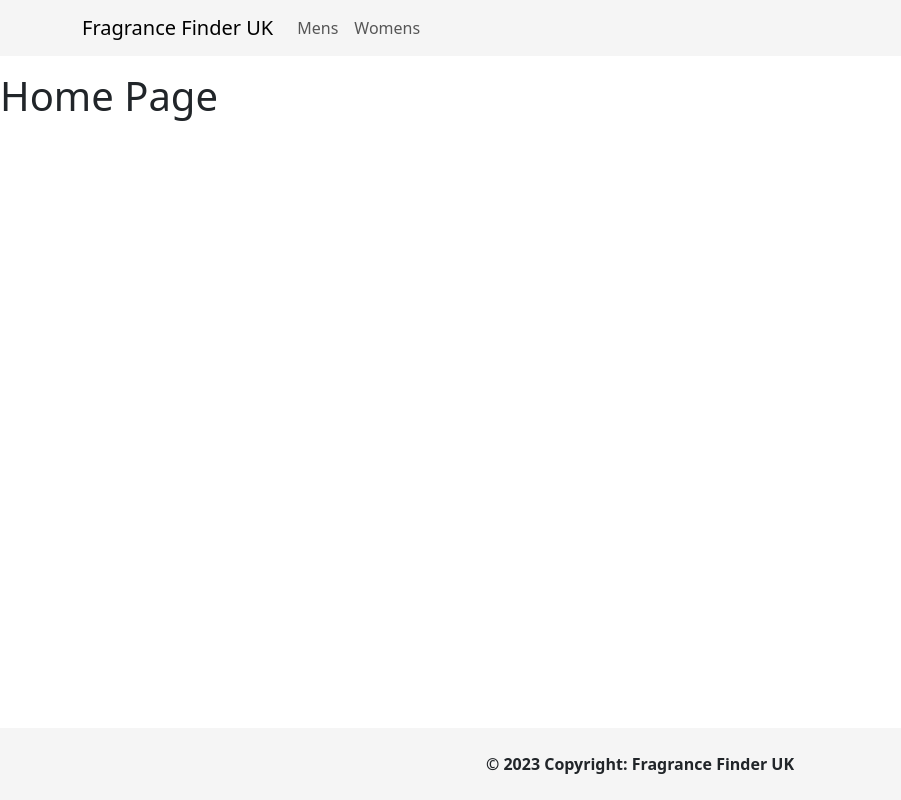
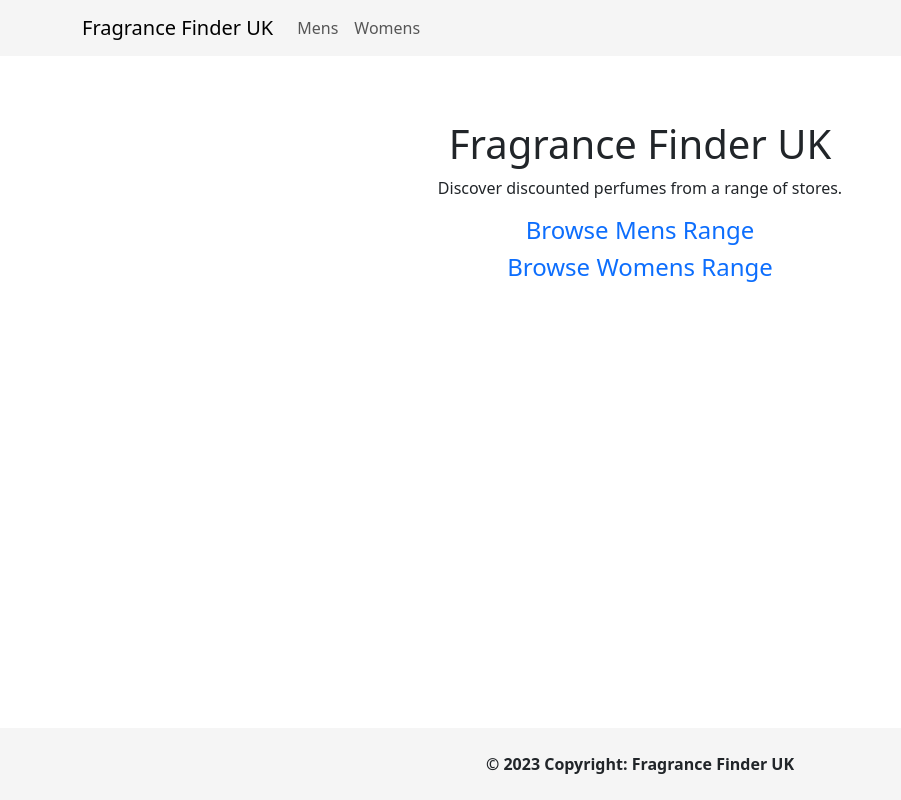
Before and after one commit to jwtly10/fragrance-discount-site, a React (Vite) app in the folder discount-finder-frontend/: page / in a window 1280 px wide. Shown: the whole page, without its empty margins (0-901 px from the left). Built offline with nearby package versions, Linux system fonts and the light colour scheme; no server answers.

Commit message:
Adding home page

```diff
--- a/discount-finder-frontend/src/pages/HomePage.tsx
+++ b/discount-finder-frontend/src/pages/HomePage.tsx
@@ -1,5 +1,24 @@
+import { Container } from 'react-bootstrap'
+
 function HomePage() {
-    return <h1>Home Page</h1>
+    return (
+        <Container className="d-flex mt-5 flex-column justify-content-center align-items-center">
+            <h1>Fragrance Finder UK</h1>
+            <p>Discover discounted perfumes from a range of stores.</p>
+            <div className="d-flex flex-column align-items-center">
+                <h4>
+                    <a href="/products/mens" className="text-decoration-none">
+                        Browse Mens Range
+                    </a>
+                </h4>
+                <h4>
+                    <a href="/products/womens" className="text-decoration-none">
+                        Browse Womens Range
+                    </a>
+                </h4>
+            </div>
+        </Container>
+    )
 }
 
 export default HomePage
```
